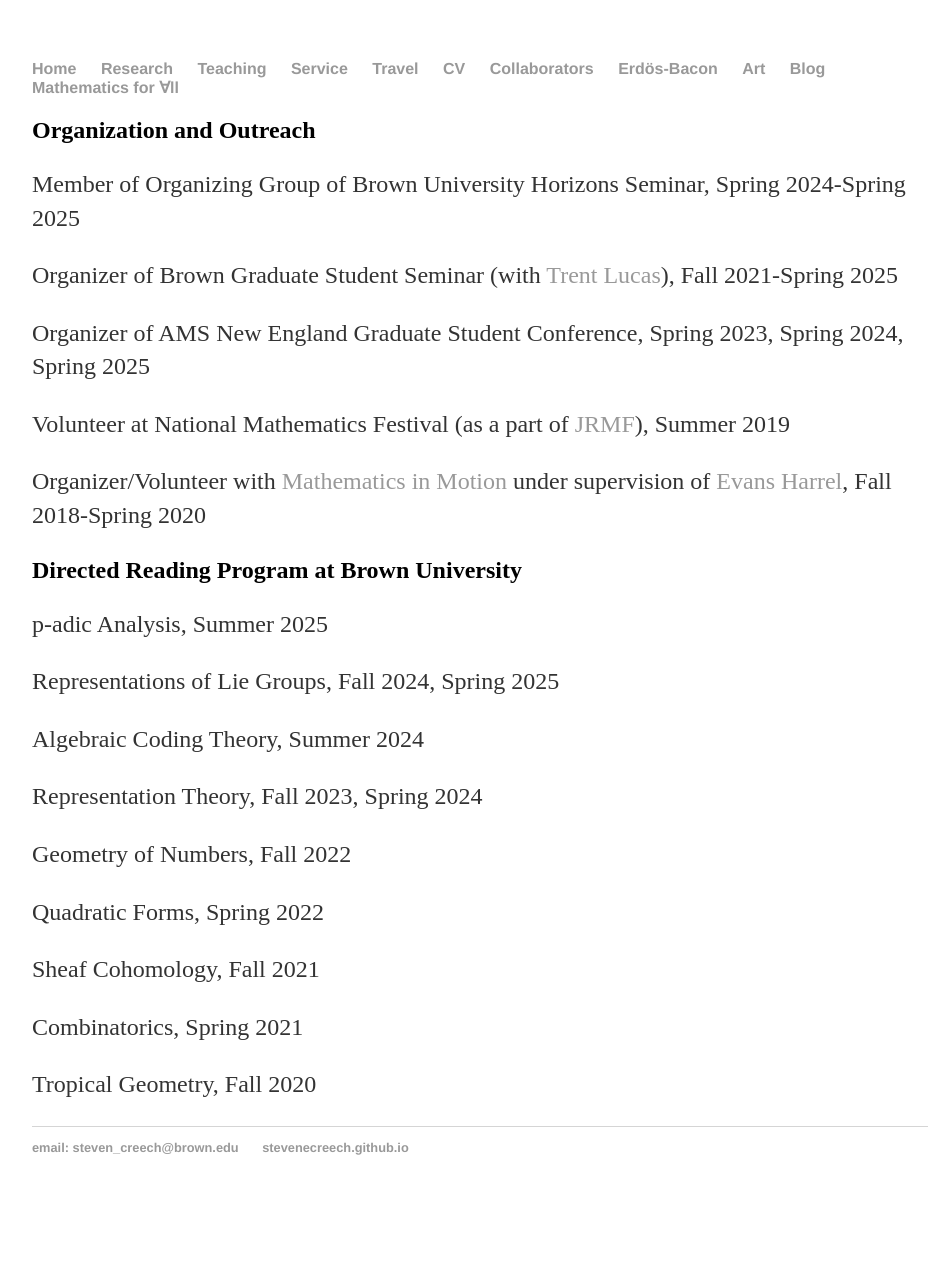
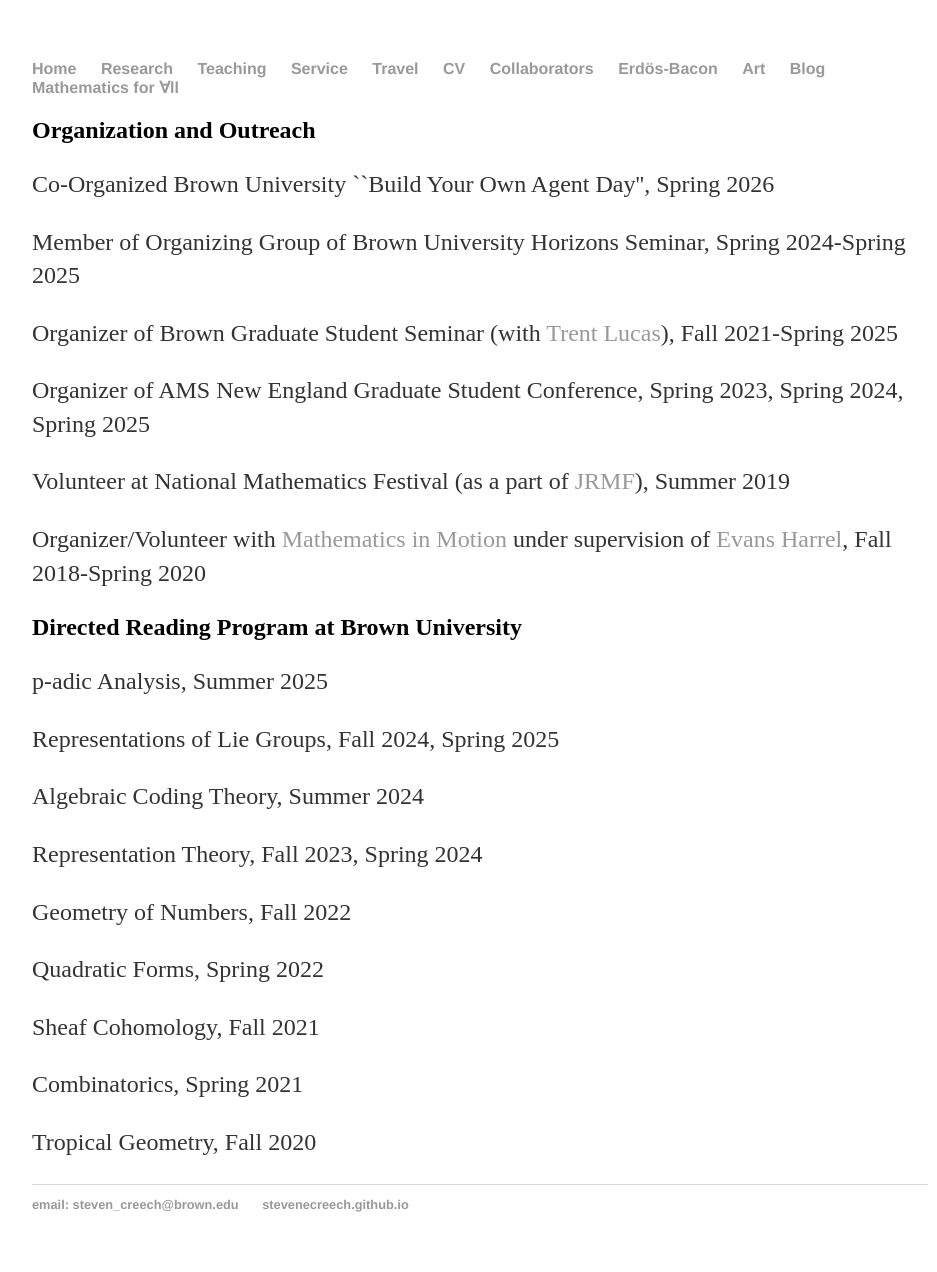
Before and after one commit to stevenecreech/stevenecreech.github.io, a Jekyll site: the page built from service/index.html, in a window 1280 px wide. Shown: the whole page, without its empty margins (160-1097 px from the left). Built offline with Jekyll 4.4.1, drawn with Linux system fonts in a browser that asks for light colours; Markdown is read by kramdown in place of the engine named in the settings; before the commit the page ends 1215 px from its top, so only the background shows below that.

Commit message:
Add event details to service index.html

```diff
--- a/service/index.html
+++ b/service/index.html
@@ -4,6 +4,7 @@ title: Steven Creech Service
 ---
 <div class="blurb">
 	<h2>Organization and Outreach</h2>
+	<p>Co-Organized Brown University ``Build Your Own Agent Day'', Spring 2026</p>
 	<p>Member of Organizing Group of Brown University Horizons Seminar, Spring 2024-Spring 2025</p>
 	<p>Organizer of Brown Graduate Student Seminar (with
 	<a href="https://trent-lucas.github.io/">Trent Lucas</a>), Fall 2021-Spring 2025</p>
```
